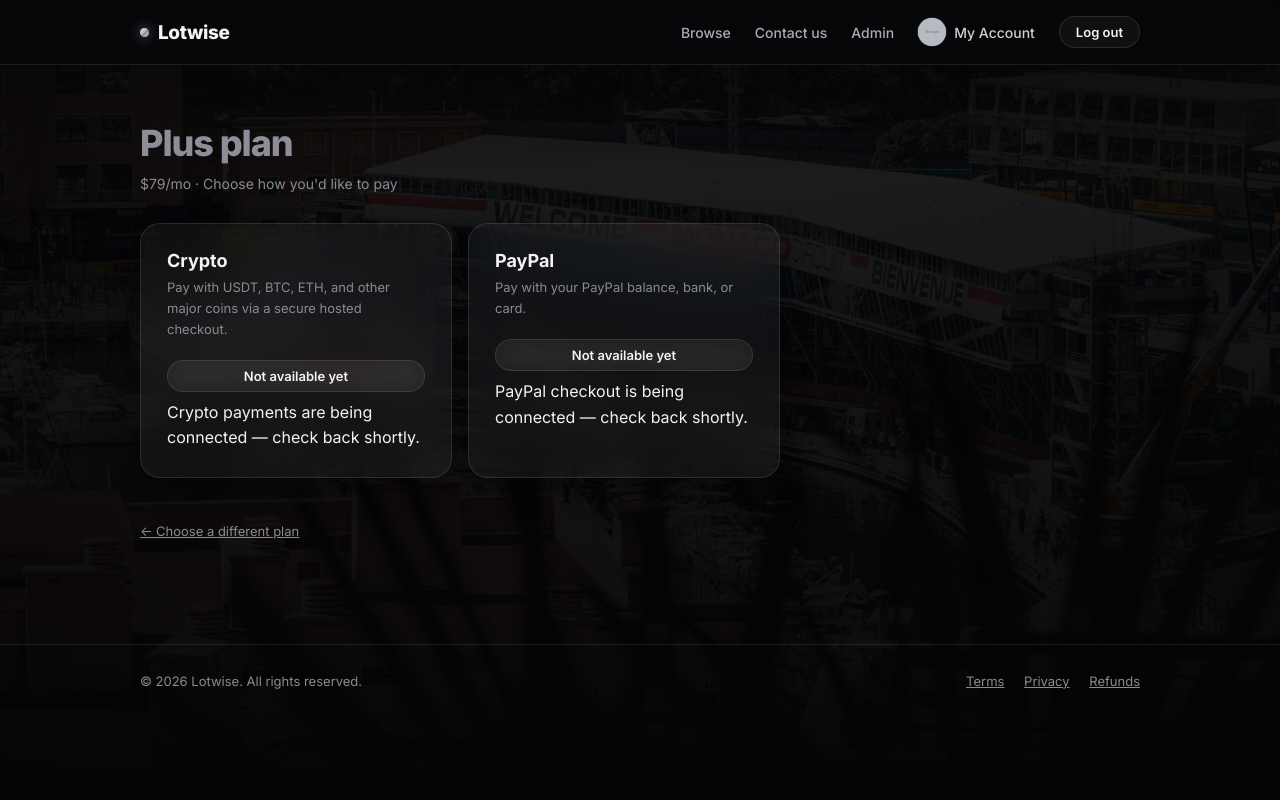
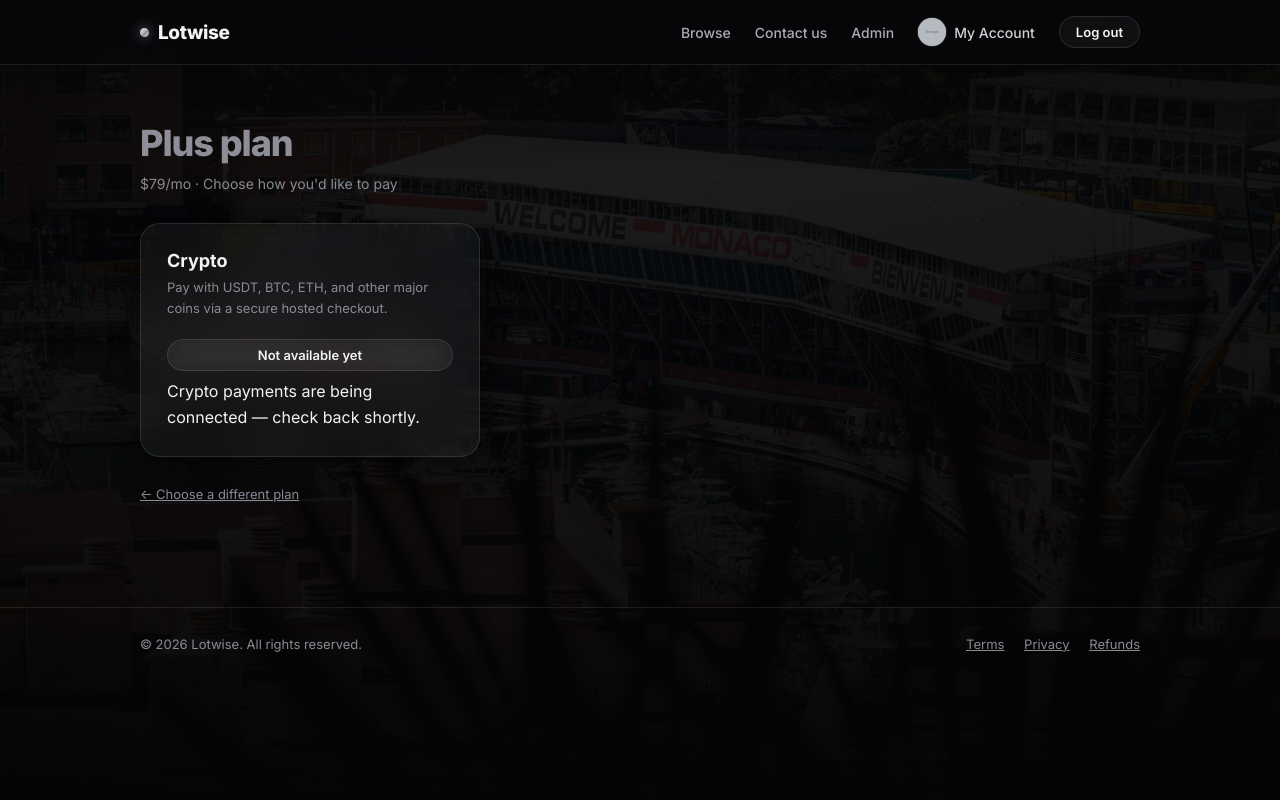
Before and after one commit to Yididyateklemarkos/lotwise, a Flask app: page /billing/pay/plus in a window 1280 px wide. Run offline with Flask 3, Linux system fonts and the light colour scheme; a user stored in the database is signed in; tables that the repository leaves empty hold one stand-in row (values such as "Sample post"); grey boxes marked "Sample" are stand-in pictures.

Commit message:
aDawhjrsuttrshqadadwefse

```diff
--- a/app.py
+++ b/app.py
@@ -632,7 +632,6 @@ def billing_pay(tier):
         tier=tier,
         amount=prices[tier],
         crypto_configured=nowpayments.is_nowpayments_configured(),
-        paypal_configured=paypal.is_paypal_configured(),
     )
 
 
--- a/templates/dashboard/payment_method.html
+++ b/templates/dashboard/payment_method.html
@@ -8,7 +8,7 @@
 <h1>{{ tier|capitalize }} plan</h1>
 <p class="muted" style="margin-bottom:28px;">${{ amount }}/mo · Choose how you'd like to pay</p>
 
-<div style="display:grid; grid-template-columns:repeat(2,1fr); gap:16px; max-width:640px;">
+<div style="max-width:340px;">
 
   <div class="card">
     <div style="font-weight:700; font-size:18px; margin-bottom:6px;">Crypto</div>
@@ -21,17 +21,6 @@
     {% endif %}
   </div>
 
-  <div class="card">
-    <div style="font-weight:700; font-size:18px; margin-bottom:6px;">PayPal</div>
-    <p class="muted" style="font-size:13px; margin-bottom:20px;">Pay with your PayPal balance, bank, or card.</p>
-    {% if paypal_configured %}
-    <a href="{{ url_for('billing_pay_paypal', tier=tier) }}" class="btn btn-solid btn-sm" style="width:100%; display:block; text-align:center;">Pay with PayPal</a>
-    {% else %}
-    <button class="btn btn-sm" style="width:100%;" disabled>Not available yet</button>
-    <p class="hint" style="margin-top:8px;">PayPal checkout is being connected — check back shortly.</p>
-    {% endif %}
-  </div>
-
 </div>
 
 <p style="margin-top:24px;"><a href="{{ url_for('billing_upgrade') }}" class="muted" style="font-size:13px;">&larr; Choose a different plan</a></p>
```
